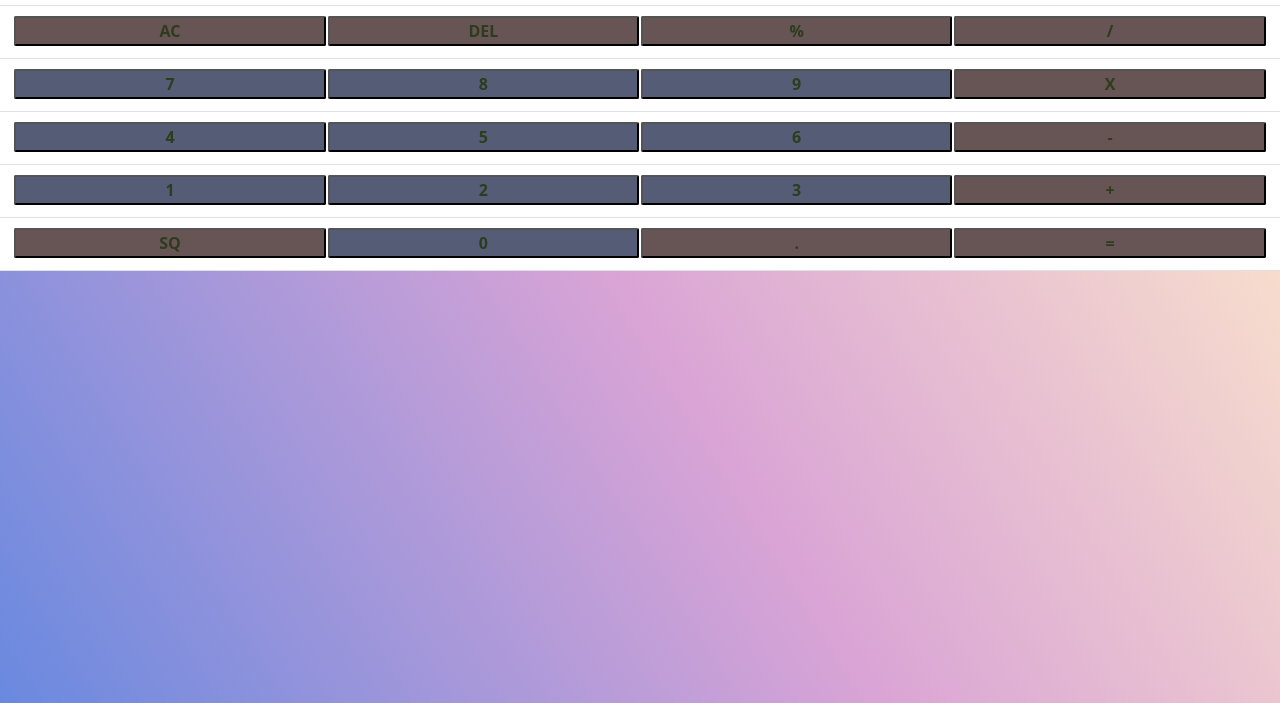
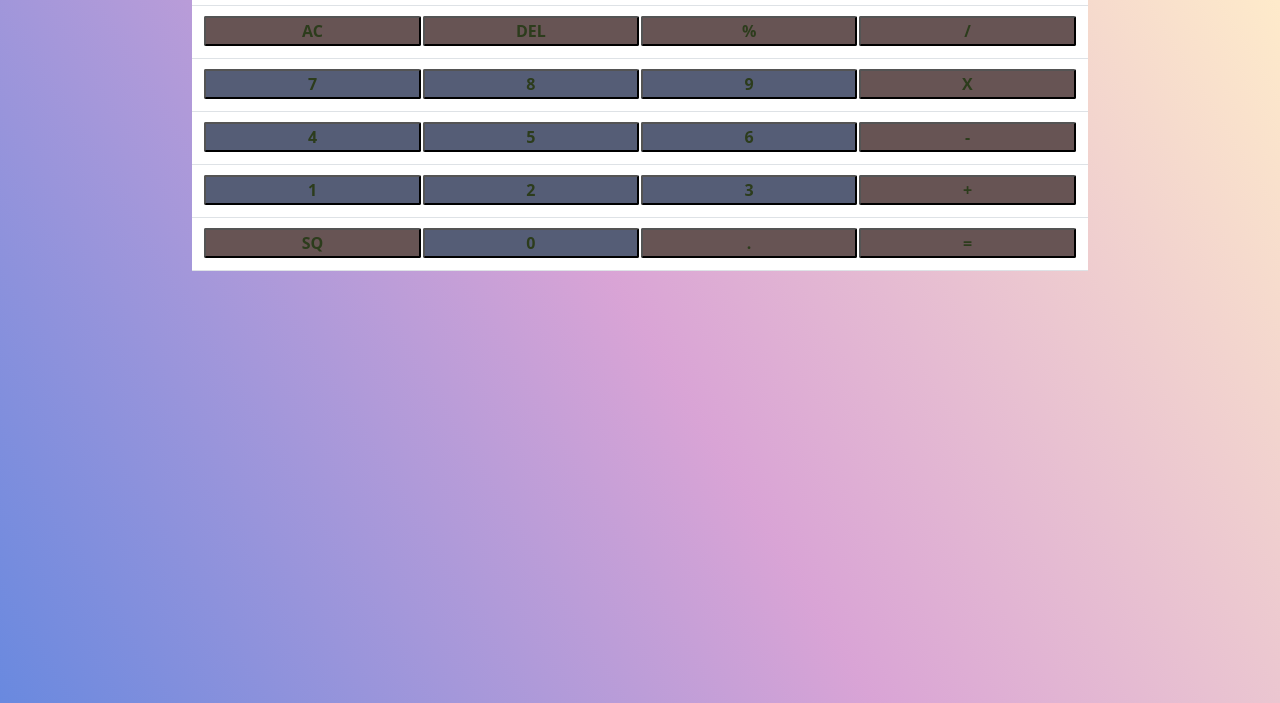
Before and after one commit to Uthsavgowda/webDevelopement, a plain HTML site: page index.html in a window 1280 px wide. Shown: the part 97-800 px from the top of the page. Drawn offline with nearby package versions, Linux system fonts and the light colour scheme.

Commit message:
Update style.css

```diff
--- a/style.css
+++ b/style.css
@@ -17,7 +17,7 @@ h1{
     margin-bottom: 4px;
     margin-top: 2px;
   }
-.tablet{
+.table{
     width: 70vw;
     height: 100%;
 }
```
